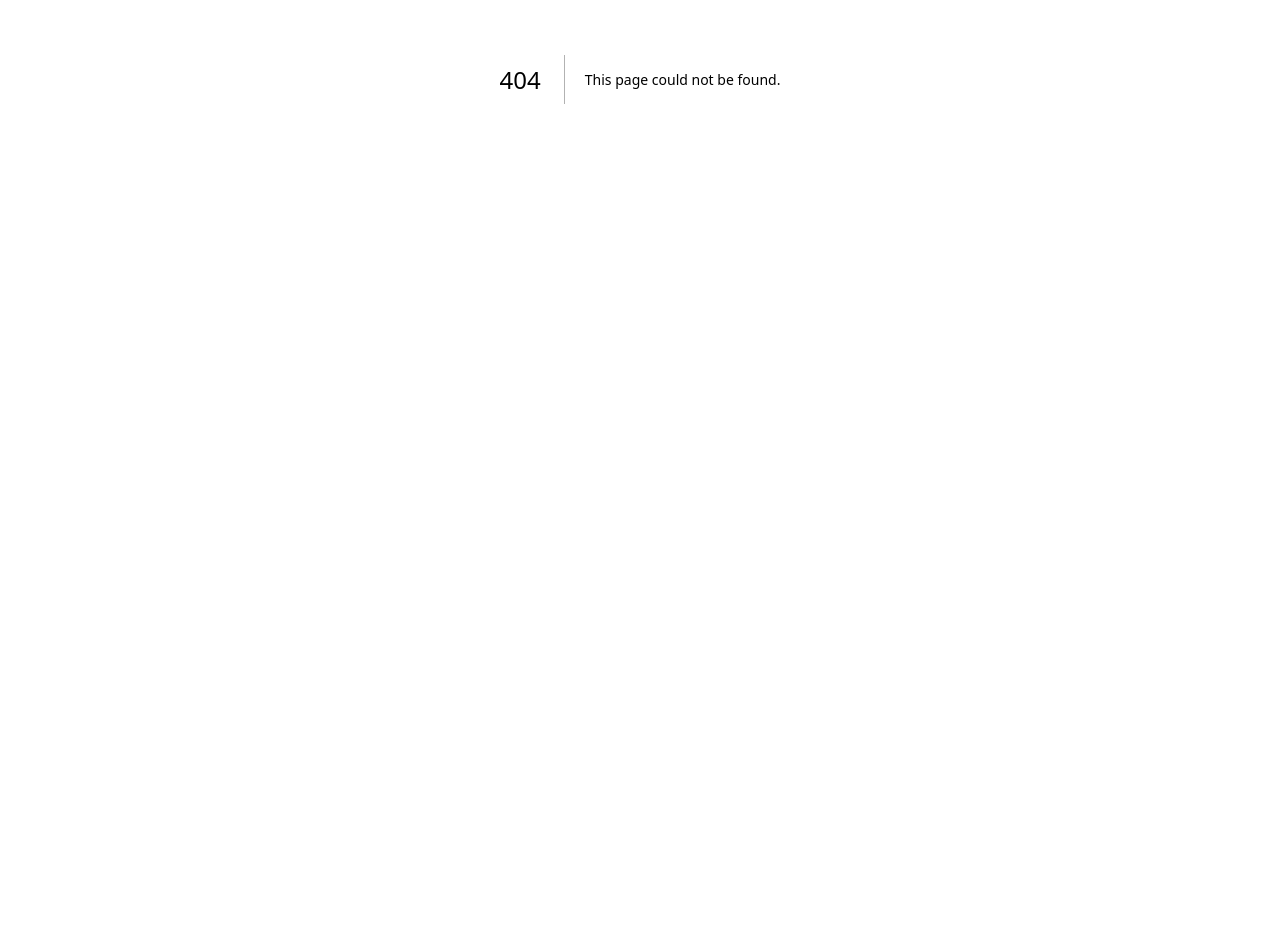
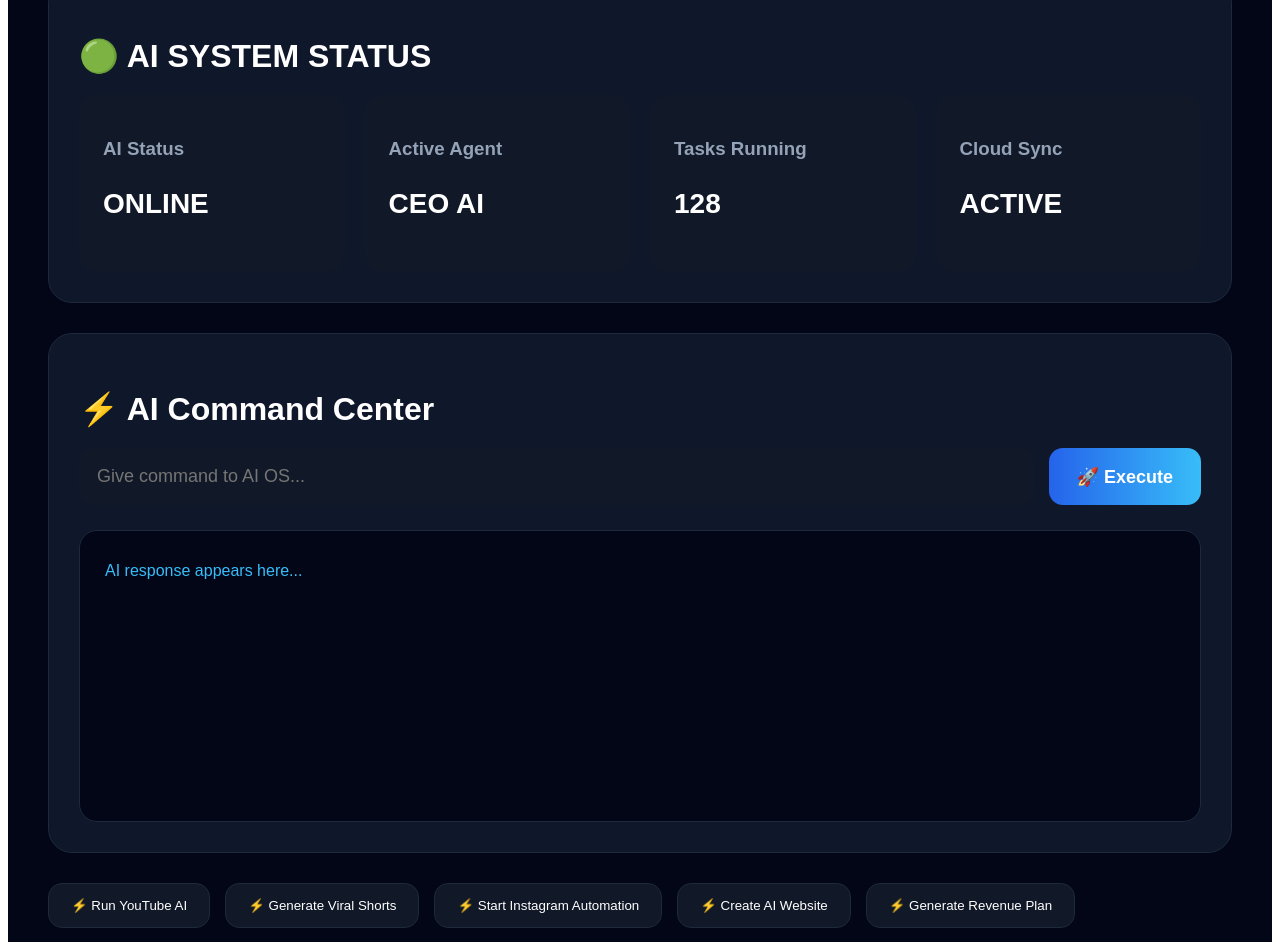
Before and after one commit to snapsparkofficial00-cloud/Ai, a Next.js app: page /assistant in a window 1280 px wide. Before the commit this address had no page. Shown: the part 321-1263 px from the top of the page. Before the commit the page ends 800 px from the top, so only its background shows below. Built offline with nearby package versions, Linux system fonts and the light colour scheme.

Commit message:
Create page.tsx

```diff
--- /dev/null
+++ b/app/assistant/page.tsx
@@ -0,0 +1,509 @@
+"use client";
+
+import { useState } from "react";
+
+export default function AssistantPage() {
+
+const [command, setCommand] = useState("");
+
+const [loading, setLoading] = useState(false);
+
+const [response, setResponse] = useState("");
+
+const [activeAgent, setActiveAgent] =
+useState("CEO AI");
+
+async function executeCommand(
+customCommand?: string
+) {
+
+const finalCommand =
+  customCommand || command;
+
+if (!finalCommand) return;
+
+setLoading(true);
+
+try {
+
+  /* YOUTUBE AI */
+
+  if (
+    finalCommand.toLowerCase().includes("youtube") ||
+    finalCommand.toLowerCase().includes("shorts") ||
+    finalCommand.toLowerCase().includes("viral")
+  ) {
+
+    setActiveAgent("📺 YouTube AI");
+
+    const res = await fetch(
+      "/api/youtube/generate",
+      {
+        method: "POST",
+
+        headers: {
+          "Content-Type": "application/json",
+        },
+
+        body: JSON.stringify({
+          topic: finalCommand,
+        }),
+      }
+    );
+
+    const data = await res.json();
+
+    setResponse(
+      data.result ||
+      data.error ||
+      "❌ YouTube AI Error"
+    );
+
+    setLoading(false);
+
+    return;
+  }
+
+  /* INSTAGRAM AI */
+
+  if (
+    finalCommand.toLowerCase().includes("instagram") ||
+    finalCommand.toLowerCase().includes("reels")
+  ) {
+
+    setActiveAgent("📸 Instagram AI");
+  }
+
+  /* WEBSITE AI */
+
+  else if (
+    finalCommand.toLowerCase().includes("website") ||
+    finalCommand.toLowerCase().includes("web")
+  ) {
+
+    setActiveAgent("🌐 Website AI");
+  }
+
+  /* REVENUE AI */
+
+  else if (
+    finalCommand.toLowerCase().includes("revenue") ||
+    finalCommand.toLowerCase().includes("money")
+  ) {
+
+    setActiveAgent("💰 Revenue AI");
+  }
+
+  /* CEO AI */
+
+  else {
+
+    setActiveAgent("👑 CEO AI");
+  }
+
+  /* CEO AI REQUEST */
+
+  const res = await fetch("/api/chat", {
+
+    method: "POST",
+
+    headers: {
+      "Content-Type": "application/json",
+    },
+
+    body: JSON.stringify({
+      message:
+        "Execute this AI OS command: " +
+        finalCommand,
+    }),
+
+  });
+
+  const data = await res.json();
+
+  setResponse(
+    data.reply ||
+    "⚠️ No AI response"
+  );
+
+} catch (err) {
+
+  setResponse("❌ AI COMMAND ERROR");
+
+}
+
+setLoading(false);
+
+}
+
+const quickCommands = [
+
+"Run YouTube AI",
+
+"Generate Viral Shorts",
+
+"Start Instagram Automation",
+
+"Create AI Website",
+
+"Generate Revenue Plan",
+
+"Analyze YouTube Growth",
+
+"Create Viral Finance Channel",
+
+"Build Ecommerce Strategy",
+
+];
+
+return (
+
+<main
+  style={{
+    background: "#020617",
+    minHeight: "100vh",
+    color: "white",
+    padding: "40px",
+    fontFamily: "Arial",
+  }}
+>
+
+  {/* HEADER */}
+
+  <h1
+    style={{
+      fontSize: "60px",
+      marginBottom: "20px",
+    }}
+  >
+    👑 CEO AI COMMAND CENTER
+  </h1>
+
+  <p
+    style={{
+      color: "#94a3b8",
+      fontSize: "22px",
+      marginBottom: "40px",
+      lineHeight: "1.8",
+    }}
+  >
+    Autonomous AI infrastructure controlling
+    all business systems, automation workflows,
+    analytics, memory intelligence and growth.
+  </p>
+
+  {/* STATUS */}
+
+  <div
+    style={{
+      background: "#0f172a",
+      padding: "30px",
+      borderRadius: "24px",
+      marginBottom: "30px",
+      border: "1px solid #1e293b",
+    }}
+  >
+
+    <h2
+      style={{
+        fontSize: "32px",
+        marginBottom: "20px",
+      }}
+    >
+      🟢 AI SYSTEM STATUS
+    </h2>
+
+    <div
+      style={{
+        display: "grid",
+        gridTemplateColumns:
+          "repeat(auto-fit,minmax(250px,1fr))",
+        gap: "20px",
+      }}
+    >
+
+      <Card title="AI Status" value="ONLINE" />
+
+      <Card
+        title="Active Agent"
+        value={activeAgent}
+      />
+
+      <Card
+        title="Tasks Running"
+        value="128"
+      />
+
+      <Card
+        title="Cloud Sync"
+        value="ACTIVE"
+      />
+
+    </div>
+
+  </div>
+
+  {/* COMMAND CENTER */}
+
+  <div
+    style={{
+      background: "#0f172a",
+      padding: "30px",
+      borderRadius: "24px",
+      border: "1px solid #1e293b",
+      marginBottom: "30px",
+    }}
+  >
+
+    <h2
+      style={{
+        fontSize: "32px",
+        marginBottom: "20px",
+      }}
+    >
+      ⚡ AI Command Center
+    </h2>
+
+    <div
+      style={{
+        display: "flex",
+        gap: "15px",
+        flexWrap: "wrap",
+      }}
+    >
+
+      <input
+        value={command}
+        onChange={(e) =>
+          setCommand(e.target.value)
+        }
+        placeholder="Give command to AI OS..."
+        style={{
+          flex: 1,
+          padding: "18px",
+          borderRadius: "14px",
+          border: "none",
+          background: "#111827",
+          color: "white",
+          fontSize: "18px",
+        }}
+      />
+
+      <button
+        onClick={() => executeCommand()}
+        style={{
+          background:
+            "linear-gradient(to right,#2563eb,#38bdf8)",
+          padding: "16px 28px",
+          borderRadius: "14px",
+          border: "none",
+          color: "white",
+          fontSize: "18px",
+          fontWeight: "bold",
+          cursor: "pointer",
+        }}
+      >
+        {loading
+          ? "🤖 Executing..."
+          : "🚀 Execute"}
+      </button>
+
+    </div>
+
+    {/* RESPONSE */}
+
+    <div
+      style={{
+        marginTop: "25px",
+        background: "#020617",
+        padding: "25px",
+        borderRadius: "18px",
+        minHeight: "240px",
+        border: "1px solid #1e293b",
+        color: "#38bdf8",
+        whiteSpace: "pre-wrap",
+        lineHeight: "1.9",
+      }}
+    >
+
+      {loading
+        ? "⚡ AI OS processing command..."
+        : response ||
+          "AI response appears here..."}
+
+    </div>
+
+  </div>
+
+  {/* QUICK COMMANDS */}
+
+  <div
+    style={{
+      display: "flex",
+      flexWrap: "wrap",
+      gap: "15px",
+      marginBottom: "40px",
+    }}
+  >
+
+    {quickCommands.map((cmd, index) => (
+
+      <button
+        key={index}
+
+        onClick={() => {
+          setCommand(cmd);
+          executeCommand(cmd);
+        }}
+
+        style={{
+          background: "#111827",
+          border: "1px solid #1e293b",
+          color: "white",
+          padding: "14px 22px",
+          borderRadius: "14px",
+          cursor: "pointer",
+        }}
+      >
+        ⚡ {cmd}
+      </button>
+
+    ))}
+
+  </div>
+
+  {/* AI MODULES */}
+
+  <div
+    style={{
+      display: "grid",
+      gridTemplateColumns:
+        "repeat(auto-fit,minmax(300px,1fr))",
+      gap: "25px",
+    }}
+  >
+
+    <Module
+      title="📺 YouTube AI"
+      desc="Creates viral videos and automation."
+    />
+
+    <Module
+      title="📸 Instagram AI"
+      desc="Automates reels and growth."
+    />
+
+    <Module
+      title="🎬 Video AI"
+      desc="Creates cinematic AI videos."
+    />
+
+    <Module
+      title="💰 Revenue AI"
+      desc="Optimizes monetization systems."
+    />
+
+    <Module
+      title="🧠 Memory AI"
+      desc="Stores successful AI strategies."
+    />
+
+    <Module
+      title="🌐 Website AI"
+      desc="Builds websites automatically."
+    />
+
+  </div>
+
+</main>
+
+);
+}
+
+/* CARD */
+
+function Card({
+title,
+value,
+}: {
+title: string;
+value: string;
+}) {
+
+return (
+
+<div
+  style={{
+    background: "#111827",
+    padding: "24px",
+    borderRadius: "18px",
+  }}
+>
+
+  <h3
+    style={{
+      marginBottom: "12px",
+      color: "#94a3b8",
+    }}
+  >
+    {title}
+  </h3>
+
+  <p
+    style={{
+      fontSize: "28px",
+      fontWeight: "bold",
+    }}
+  >
+    {value}
+  </p>
+
+</div>
+
+);
+}
+
+/* MODULE */
+
+function Module({
+title,
+desc,
+}: {
+title: string;
+desc: string;
+}) {
+
+return (
+
+<div
+  style={{
+    background: "#0f172a",
+    padding: "28px",
+    borderRadius: "24px",
+    border: "1px solid #1e293b",
+  }}
+>
+
+  <h2
+    style={{
+      fontSize: "28px",
+      marginBottom: "14px",
+    }}
+  >
+    {title}
+  </h2>
+
+  <p
+    style={{
+      color: "#94a3b8",
+      lineHeight: "1.8",
+      fontSize: "18px",
+    }}
+  >
+    {desc}
+  </p>
+
+</div>
+
+);
+}
```
